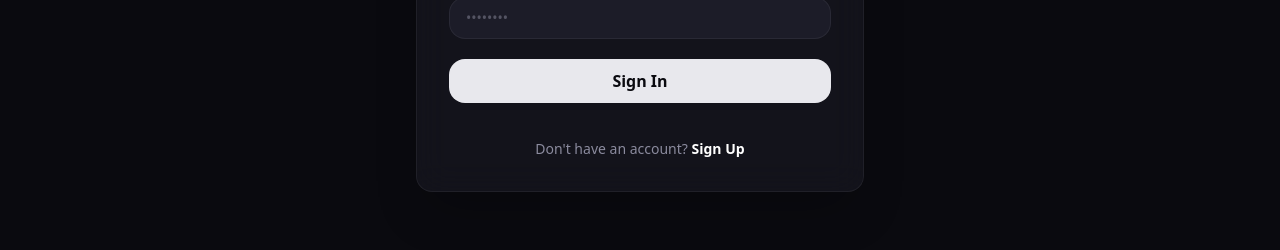
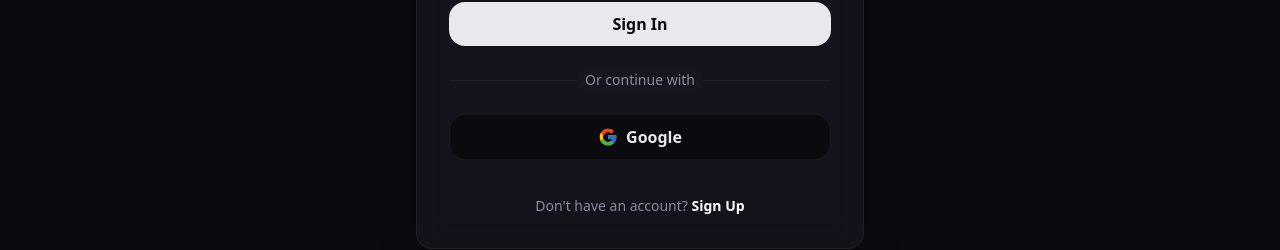
Before and after one commit to mannoplus/markd, a Next.js app: page /login in a window 1280 px wide. Shown: the part 439-689 px from the top of the page. Built offline with nearby package versions, Linux system fonts and the light colour scheme; no server answers.

Commit message:
Add Google OAuth Google Sign In flow

```diff
--- /dev/null
+++ b/src/app/auth/callback/route.ts
@@ -0,0 +1,27 @@
+import { NextResponse } from 'next/server';
+import { createClient } from '@/lib/supabase/server';
+
+export async function GET(request: Request) {
+    const requestUrl = new URL(request.url);
+    const code = requestUrl.searchParams.get('code');
+    const origin = requestUrl.origin;
+    const next = requestUrl.searchParams.get('next') ?? '/dashboard';
+
+    if (code) {
+        const supabase = await createClient();
+        const { error } = await supabase.auth.exchangeCodeForSession(code);
+
+        if (!error) {
+            let redirectUrl = process.env.NEXT_PUBLIC_SITE_URL
+                ? process.env.NEXT_PUBLIC_SITE_URL
+                : process.env.NEXT_PUBLIC_VERCEL_URL
+                    ? `https://${process.env.NEXT_PUBLIC_VERCEL_URL}`
+                    : origin;
+
+            return NextResponse.redirect(`${redirectUrl}${next}`);
+        }
+    }
+
+    // Return the user to an error page with instructions or simply back to login
+    return NextResponse.redirect(`${origin}/login?error=Invalid+Google+Sign+In`);
+}
--- a/src/app/login/page.tsx
+++ b/src/app/login/page.tsx
@@ -90,6 +90,51 @@
                         )}
                     </button>
 
+                    <div className="relative my-6">
+                        <div className="absolute inset-0 flex items-center">
+                            <div className="w-full border-t border-border"></div>
+                        </div>
+                        <div className="relative flex justify-center text-sm">
+                            <span className="px-2 bg-background-card text-foreground-muted">Or continue with</span>
+                        </div>
+                    </div>
+
+                    <button
+                        type="button"
+                        onClick={async () => {
+                            setPending(true);
+                            const { createClient } = await import('@/lib/supabase/client');
+                            const supabase = createClient();
+
+                            const getRedirectUrl = () => {
+                                let url =
+                                    process?.env?.NEXT_PUBLIC_SITE_URL ??
+                                    process?.env?.NEXT_PUBLIC_VERCEL_URL ??
+                                    'http://localhost:3000';
+                                url = url.includes('http') ? url : `https://${url}`;
+                                url = url.charAt(url.length - 1) === '/' ? url : `${url}/`;
+                                return `${url}auth/callback`;
+                            };
+
+                            await supabase.auth.signInWithOAuth({
+                                provider: 'google',
+                                options: {
+                                    redirectTo: getRedirectUrl(),
+                                },
+                            });
+                        }}
+                        disabled={pending}
+                        className="w-full py-2.5 bg-background text-foreground font-semibold rounded-lg border border-border hover:bg-background-elevated transition-colors disabled:opacity-50 disabled:cursor-not-allowed flex items-center justify-center gap-2"
+                    >
+                        <svg xmlns="http://www.w3.org/2000/svg" viewBox="0 0 48 48" className="w-5 h-5">
+                            <path fill="#FFC107" d="M43.611,20.083H42V20H24v8h11.303c-1.649,4.657-6.08,8-11.303,8c-6.627,0-12-5.373-12-12c0-6.627,5.373-12,12-12c3.059,0,5.842,1.154,7.961,3.039l5.657-5.657C34.046,6.053,29.268,4,24,4C12.955,4,4,12.955,4,24c0,11.045,8.955,20,20,20c11.045,0,20-8.955,20-20C44,22.659,43.862,21.35,43.611,20.083z" />
+                            <path fill="#FF3D00" d="M6.306,14.691l6.571,4.819C14.655,15.108,18.961,12,24,12c3.059,0,5.842,1.154,7.961,3.039l5.657-5.657C34.046,6.053,29.268,4,24,4C16.318,4,9.656,8.337,6.306,14.691z" />
+                            <path fill="#4CAF50" d="M24,44c5.166,0,9.86-1.977,13.409-5.192l-6.19-5.238C29.211,35.091,26.715,36,24,36c-5.202,0-9.619-3.317-11.283-7.946l-6.522,5.025C9.505,39.556,16.227,44,24,44z" />
+                            <path fill="#1976D2" d="M43.611,20.083H42V20H24v8h11.303c-0.792,2.237-2.231,4.166-4.087,5.571c0.001-0.001,0.002-0.001,0.003-0.002l6.19,5.238C36.971,39.205,44,34,44,24C44,22.659,43.862,21.35,43.611,20.083z" />
+                        </svg>
+                        Google
+                    </button>
+
                     <div className="pt-4 text-center text-sm text-foreground-muted">
                         {isLogin ? "Don't have an account? " : "Already have an account? "}
                         <button
```
